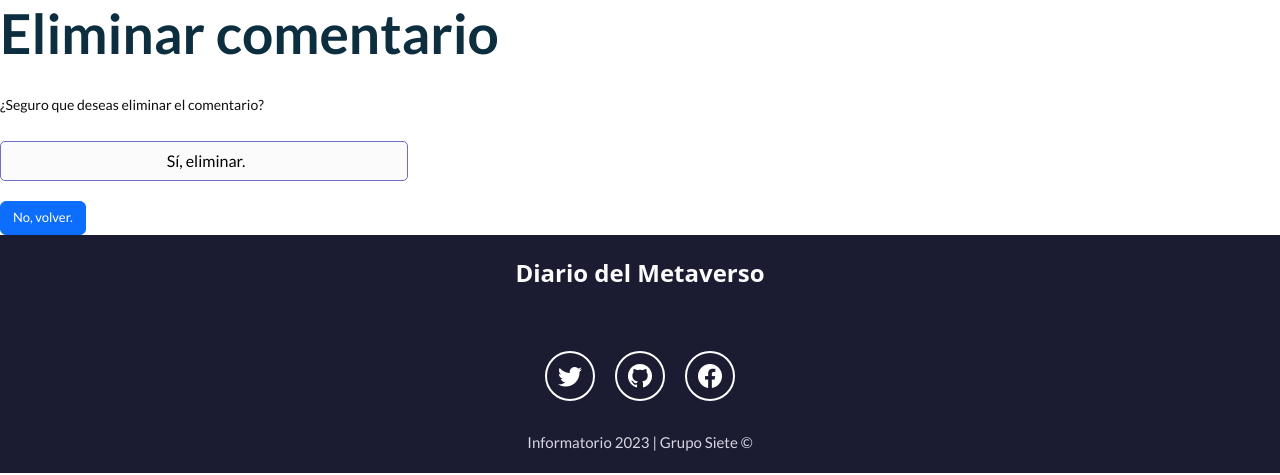
After one commit to TGerzenstein/proyecto_final, a Django app: page /comentarios/eliminar_comentario/1 in a window 1280 px wide. The commit adds this page. Shown: the top 475 px of the page. Run offline with Django 4.2, Linux system fonts and the light colour scheme; a user stored in the database is signed in; tables that the repository leaves empty hold one stand-in row (values such as "Sample post"); parts of the project's set-up code (start-up, migrations or seed data) failed here and were passed over.

Commit message:
Agregué configuraciones en apps comentarios

```diff
--- a/Proyecto/apps/Comentarios/urls.py
+++ b/Proyecto/apps/Comentarios/urls.py
@@ -7,6 +7,6 @@ urlpatterns = [
     path('agregar_comentario/', AgregarComentario, name='agregar_comentario'),
     path("modificar_comentario/<int:pk>",
          ModificarComentario.as_view(), name='modificar_comentario'),
-    path("eliminar_opinion/<int:pk>",
+    path("eliminar_comentario/<int:pk>",
          EliminarComentario.as_view(), name='eliminar_comentario'),
 ]
--- a/Proyecto/apps/Comentarios/views.py
+++ b/Proyecto/apps/Comentarios/views.py
@@ -33,5 +33,5 @@ class ModificarComentario(LoginRequiredMixin, UpdateView):
 
 class EliminarComentario(LoginRequiredMixin, DeleteView):
     model = Comentarios
-    template_name = 'post/confirma_eliminar.html'
-    success_url = reverse_lazy("apps.post:listar_post")
+    template_name = 'comentarios/confirma_eliminar.html'
+    success_url = reverse_lazy("apps.Comentarios:")
--- /dev/null
+++ b/Proyecto/templates/Comentarios/confirma_eliminar.html
@@ -0,0 +1,14 @@
+{% extends 'base.html' %}
+
+{% block contenido %}
+
+<h1>Eliminar comentario</h1>
+
+<p>¿Seguro que deseas eliminar el comentario?</p>
+
+<form method="POST">
+    {% csrf_token %}
+    <input type="submit" action="" value="Sí, eliminar." />
+</form>
+<a href="{% url 'apps.blog:listar_post' %}" class="btn btn-primary" style="font-size: small;">No, volver.</a>
+{% endblock %}
```
Also changed, not shown: Proyecto/templates/blog/post.html (+6 -10 lines), Proyecto/templates/usuarios/modificar_perfil.html (added).
